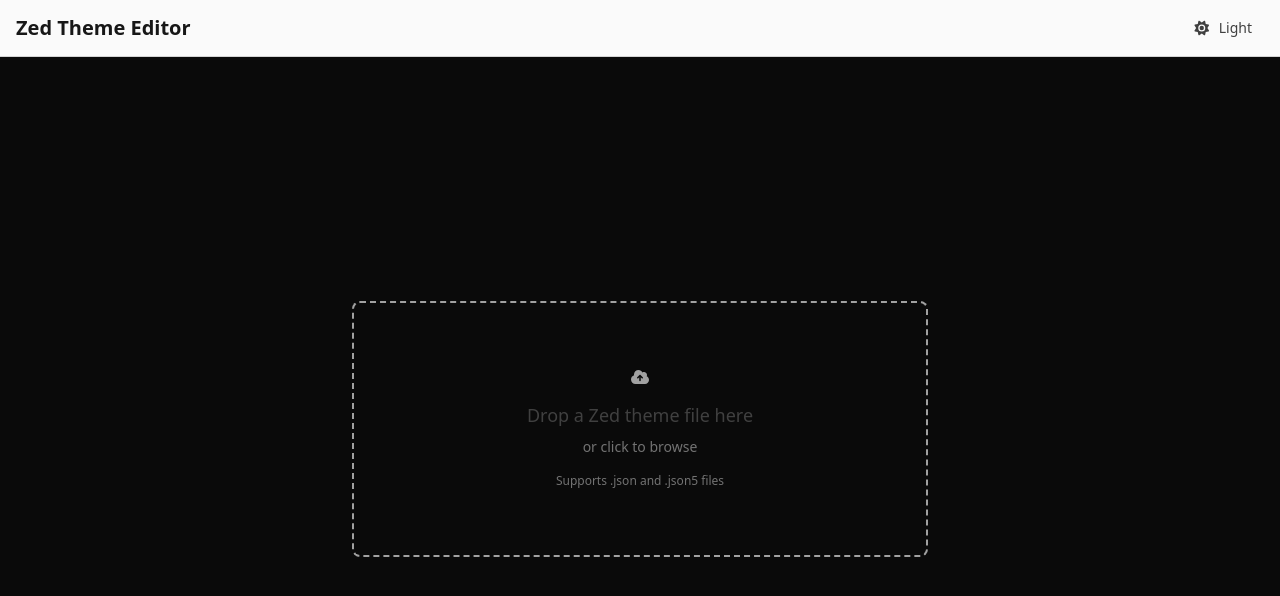
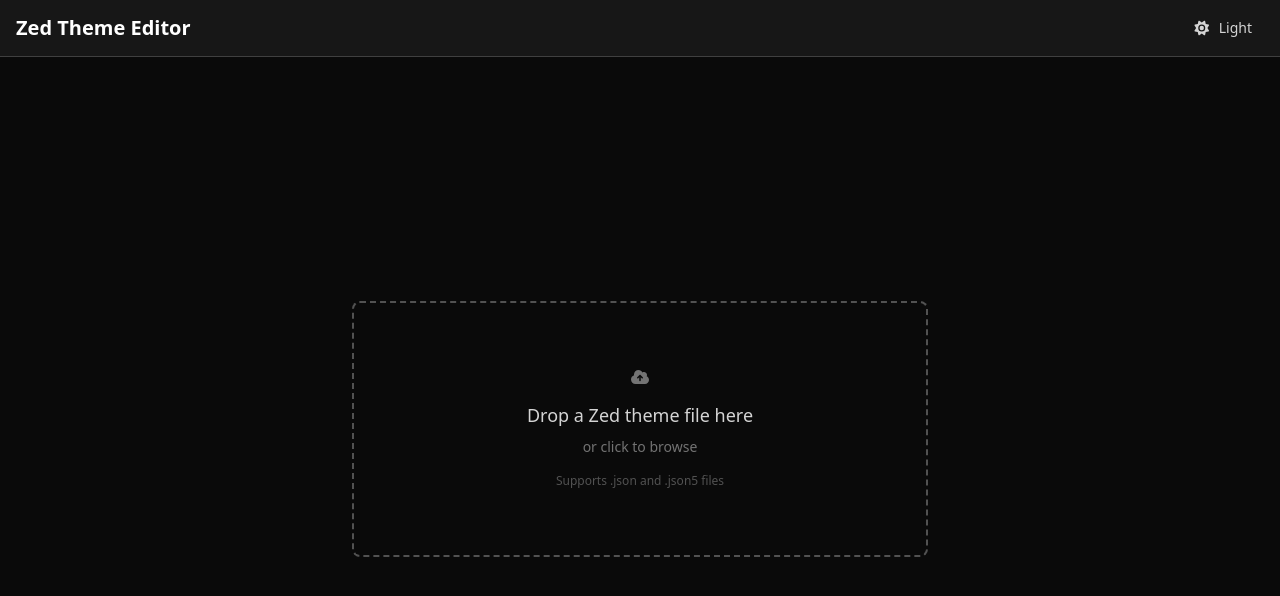
Before and after one commit to jdlien/zed-theme-editor, a React (Vite) app: page / in a window 1280 px wide. Shown: the top 596 px of the page. Built offline with nearby package versions, Linux system fonts and the light colour scheme.

Commit message:
refactor(ThemeEditor): apply dark class and clean up handlers
- Conditionally apply .dark class based on isDarkMode state
- Add dark: variants to all layout elements
- Simplify handleColorClick and selectedColor useMemo

```diff
--- a/src/components/ThemeEditor.tsx
+++ b/src/components/ThemeEditor.tsx
@@ -115,7 +115,7 @@
   // Show drop zone if no file loaded
   if (!state.themeFamily) {
     return (
-      <div className="flex h-screen flex-col bg-neutral-950 text-white">
+      <div className={`flex h-screen flex-col bg-neutral-100 text-neutral-900 dark:bg-neutral-950 dark:text-white ${state.isDarkMode ? 'dark' : ''}`}>
         <Toolbar
           isDarkMode={state.isDarkMode}
           onToggleDarkMode={() => setDarkMode(!state.isDarkMode)}
@@ -129,7 +129,7 @@
           />
         </div>
         {state.error && (
-          <div className="bg-red-900/50 px-4 py-2 text-center text-sm text-red-200">
+          <div className="bg-red-300/50 text-red-900 dark:bg-red-900/50 px-4 py-2 text-center text-sm dark:text-red-200">
             {state.error}
           </div>
         )}
@@ -138,7 +138,7 @@
   }
 
   return (
-    <div className="flex h-screen flex-col bg-neutral-950 text-white">
+    <div className={`flex h-screen flex-col bg-neutral-100 text-neutral-900 dark:bg-neutral-950 dark:text-white ${state.isDarkMode ? 'dark' : ''}`}>
       {/* Toolbar */}
       <Toolbar
         fileName={state.fileName || undefined}
@@ -159,9 +159,9 @@
       {/* Main content */}
       <div className="flex flex-1 overflow-hidden">
         {/* Left panel: Color list */}
-        <aside className="flex w-64 flex-col border-r border-neutral-700 bg-neutral-900">
-          <div className="border-b border-neutral-700 px-3 py-2">
-            <h2 className="text-sm font-medium text-neutral-300">Colors</h2>
+        <aside className="flex w-64 flex-col border-r border-neutral-300 bg-neutral-50 dark:border-neutral-700 dark:bg-neutral-900">
+          <div className="border-b border-neutral-300 px-3 py-2 dark:border-neutral-700">
+            <h2 className="text-sm font-medium text-neutral-700 dark:text-neutral-300">Colors</h2>
             <p className="text-xs text-neutral-500">{colors.length} properties</p>
           </div>
           <div className="flex-1 overflow-y-auto p-2">
@@ -191,14 +191,14 @@
 
           {/* Theme Preview */}
           {currentTheme && (
-            <div className="border-t border-neutral-700 p-4">
+            <div className="border-t border-neutral-300 p-4 dark:border-neutral-700">
               <ThemePreview style={currentTheme.style} />
             </div>
           )}
         </main>
 
         {/* Right panel: Color Editor */}
-        <aside className="w-80 overflow-y-auto border-l border-neutral-700 bg-neutral-900">
+        <aside className="w-80 overflow-y-auto border-l border-neutral-300 bg-neutral-50 dark:border-neutral-700 dark:bg-neutral-900">
           <ColorEditorPanel
             color={selectedColor?.value || null}
             colorPath={selectedColor?.path || null}
@@ -208,7 +208,7 @@
       </div>
 
       {/* Status bar */}
-      <footer className="flex items-center justify-between border-t border-neutral-700 bg-neutral-900 px-4 py-1 text-xs text-neutral-500">
+      <footer className="flex items-center justify-between border-t border-neutral-300 bg-neutral-50 px-4 py-1 text-xs text-neutral-500 dark:border-neutral-700 dark:bg-neutral-900">
         <div>
           {state.themeFamily.name} by {state.themeFamily.author}
         </div>
```
